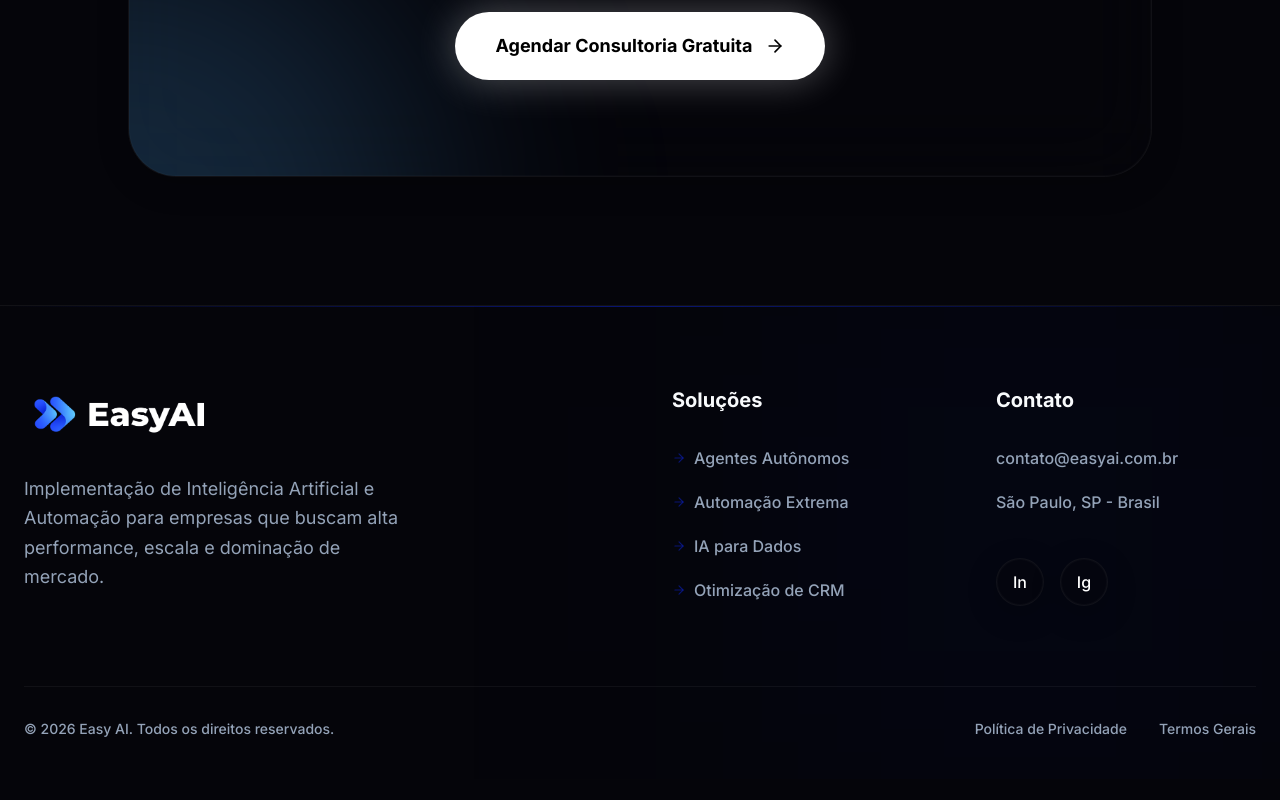
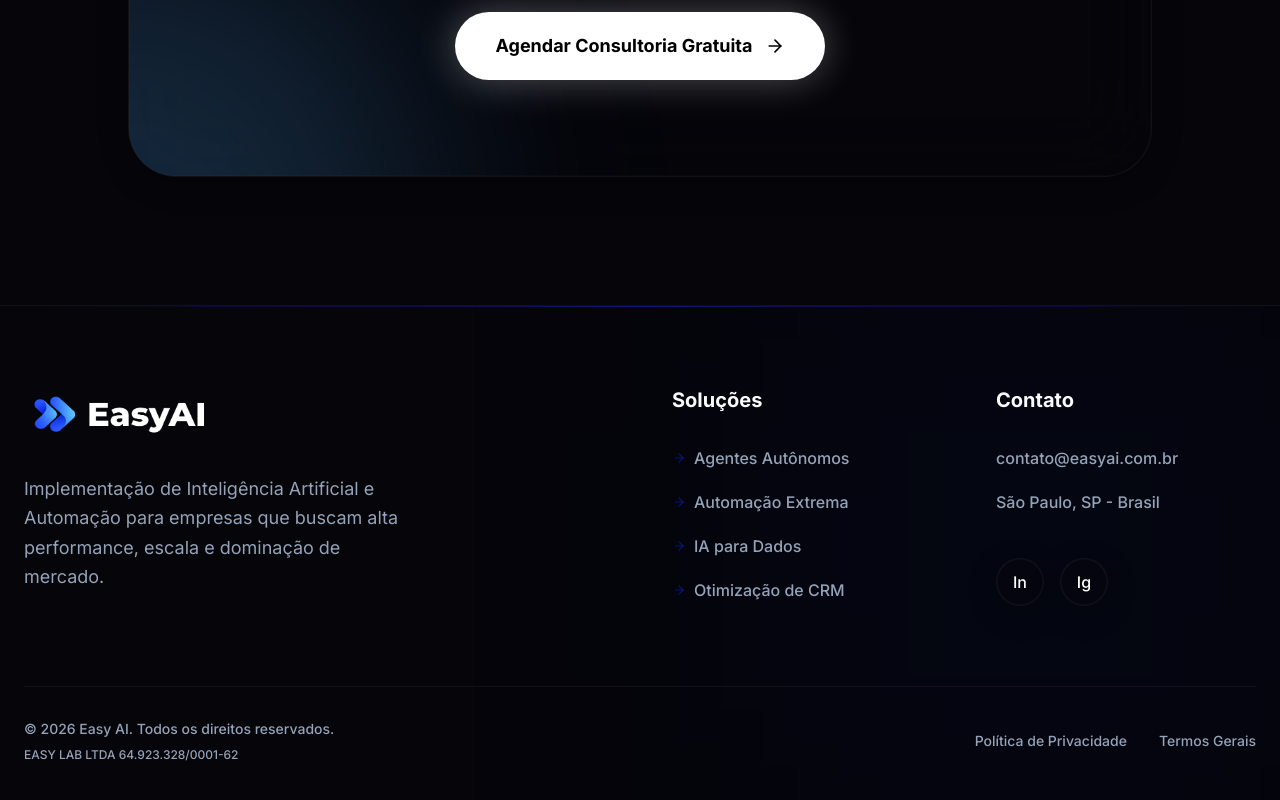
Before and after one commit to filipefernan/easy-ai-landing, a Next.js app: page / in a window 1280 px wide. Shown: the part 3350-4150 px from the top of the page. Before the commit the page ends 4129 px from the top, so only its background shows below. Built offline with nearby package versions, Linux system fonts and the light colour scheme.

Commit message:
feat: add legal company info to footer

```diff
--- a/src/components/Footer.tsx
+++ b/src/components/Footer.tsx
@@ -106,7 +106,10 @@ export const Footer = () => {
                 </div>
 
                 <div className="border-t border-white/5 pt-8 flex flex-col md:flex-row items-center justify-between text-sm text-muted-foreground font-medium">
-                    <p>© {new Date().getFullYear()} Easy AI. Todos os direitos reservados.</p>
+                    <div className="text-center md:text-left">
+                        <p>© {new Date().getFullYear()} Easy AI. Todos os direitos reservados.</p>
+                        <p className="mt-2 text-xs">EASY LAB LTDA 64.923.328/0001-62</p>
+                    </div>
                     <div className="flex gap-8 mt-6 md:mt-0">
                         <Link href="#" className="hover:text-white transition-colors">Política de Privacidade</Link>
                         <Link href="#" className="hover:text-white transition-colors">Termos Gerais</Link>
```
